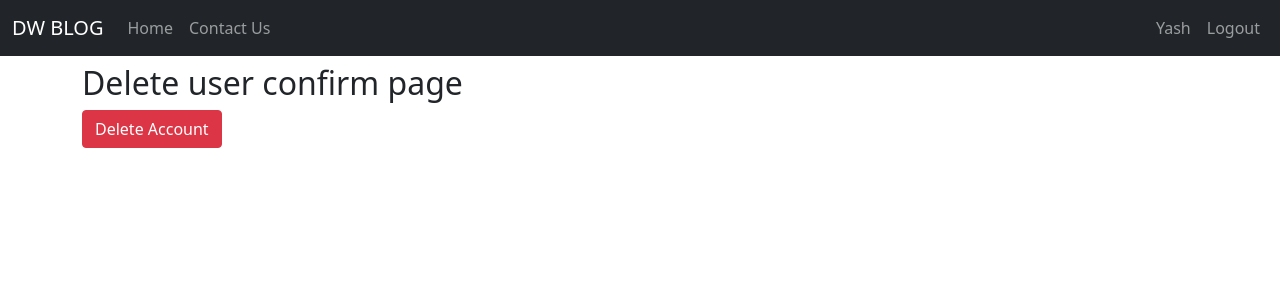
After one commit to softdevm/django_blog_youtube, a Django app: page /authors/delete_user/7/ in a window 1280 px wide. The commit adds this page. Shown: the top 300 px of the page. Run offline with Django 4.2, Linux system fonts and the light colour scheme; data comes from the database, SQL or seed files in the repository; both versions use the stored data as it was after the commit; some libraries are stand-ins or nearby versions.

Commit message:
Delete user added

```diff
--- a/authors/urls.py
+++ b/authors/urls.py
@@ -10,4 +10,5 @@ urlpatterns = [
     path('change_password/', views.PasswordChangeView.as_view(template_name = "authors/password_change.html"), name="change-password"),
     path('password_success/', views.password_success, name="password_success"),
     path('edit_profile/', views.UpdateUserView.as_view(), name="edit_user"),
+    path('delete_user/<int:pk>/', views.DeleteUser.as_view(), name="delete_user")
 ]
--- a/authors/views.py
+++ b/authors/views.py
@@ -1,4 +1,4 @@
-from audioop import reverse
+import django
 from django.shortcuts import redirect, render
 from django.contrib.auth.forms import UserCreationForm, AuthenticationForm
 from django.contrib import messages
@@ -9,6 +9,7 @@ from django.contrib.auth.views import PasswordChangeView
 from main.models import Blog
 from django.views import generic
 from django.contrib.messages.views import SuccessMessageMixin
+from django.contrib.auth.models import User
 
 # Create your views here.
 # def signUp(request):
@@ -137,3 +138,9 @@ class UpdateUserView(SuccessMessageMixin, generic.UpdateView):
     def form_invalid(self, form):
         messages.add_message(self.request, messages.ERROR, "Please submit the form carefully")
         return redirect('home')
+
+class DeleteUser(SuccessMessageMixin, generic.DeleteView):
+    model = User
+    template_name = 'authors/delete_user_confirm.html'
+    success_message = "User has been deleted"
+    success_url = reverse_lazy('home')
--- /dev/null
+++ b/templates/authors/delete_user_confirm.html
@@ -0,0 +1,11 @@
+{% extends 'base.html' %}
+
+{% block content %}
+<h2>Delete user confirm page</h2>
+
+<form method="post">
+    {% csrf_token %}
+
+    <button type="submit" class="btn btn-danger"><i class="fa-solid fa-user-xmark"></i> Delete Account</button>
+</form>
+{% endblock content %}
--- a/templates/authors/profile.html
+++ b/templates/authors/profile.html
@@ -45,7 +45,7 @@
 <div class="card-footer bg-transparent border-success">
     <a class="btn btn-sm btn-primary" href="{% url 'change-password' %}"><i class="fa-solid fa-lock"></i> Change Password</a>
     <a class="btn btn-sm btn-info" href="{% url 'edit_user' %}"><i class="fa-solid fa-user-pen"></i> Edit Profile</a>
-    <a class="btn btn-sm btn-danger" href="#"><i class="fa-solid fa-user-slash"></i> Delete Account</a>
+    <a class="btn btn-sm btn-danger" href="{% url 'delete_user' user.id %}"><i class="fa-solid fa-user-slash"></i> Delete Account</a>
 </div>
 </div>
 
```
Also changed, not shown: db.sqlite3.
